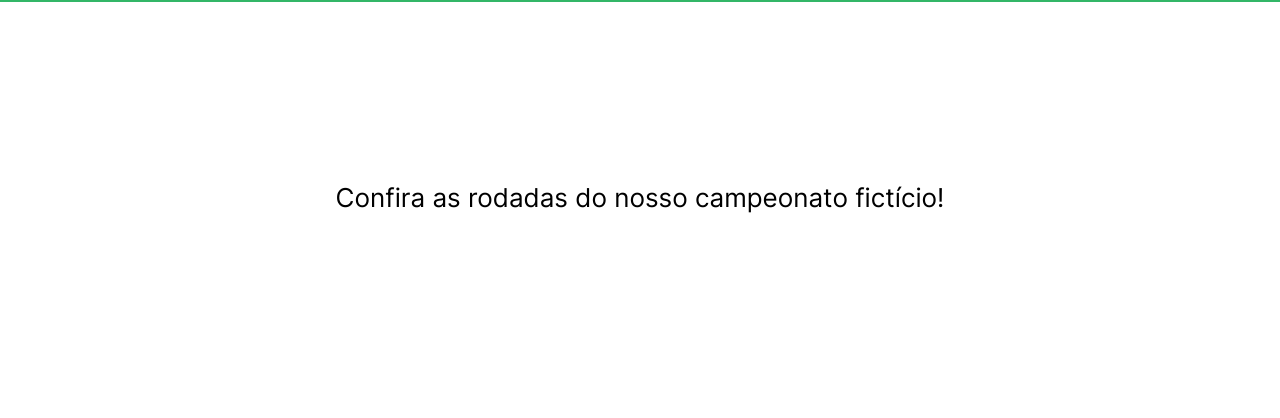
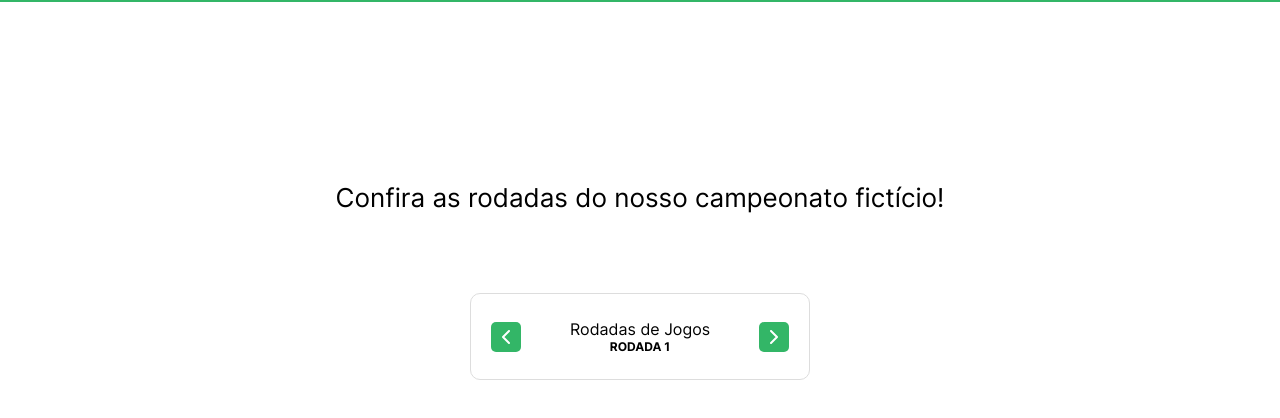
Before and after one commit to vieirasaul/desafio-sevn, a plain HTML site: page index.html in a window 1280 px wide. Shown: the part 72-490 px from the top of the page. Drawn offline with Linux system fonts and the light colour scheme.

Commit message:
feat: add rounds component header

```diff
--- /dev/null
+++ b/assets/css/style.css
@@ -0,0 +1,145 @@
+:root {
+    --green: #33B667;
+    --hover-green: #43895f;
+    --gray: #ddd;
+}
+
+@font-face {
+    font-family: Inter;
+    src: url('../fonts/Inter-Regular.ttf');
+    font-weight: 400;
+}
+
+@font-face {
+    font-family: Inter;
+    src: url('../fonts/Inter-Bold.ttf');
+    font-weight: 700;
+}
+
+@font-face {
+    font-family: Inter;
+    src: url('../fonts/Inter-Black.ttf');
+    font-weight: 900;
+}
+
+* {
+    box-sizing: border-box;
+    margin: 0;
+}
+
+body {
+    font-family: 'Inter', sans-serif;
+}
+
+header {
+    background-color: var(--green);
+    padding: 20px 0;
+}
+
+header h1 {
+    color: #fff;
+    text-align: center;
+    font-size: 18px;
+    font-weight: 900;
+    text-transform: uppercase;
+}
+
+main {
+    padding-top: 40px;
+}
+
+main h2 {
+    font-size: 22px;
+    font-weight: 400;
+    text-align: center;
+}
+
+.container {
+    margin: 0 auto;
+    padding: 0 20px;
+    display: flex;
+    flex-direction: column;
+    align-items: center;
+}
+
+.rounds {
+    margin-top: 50px;
+    border-radius: 10px;
+    border: 1px solid var(--gray);
+    width: 280px;
+    display: flex;
+    justify-content: center;
+    padding: 25px 20px;
+}
+
+.slider-header {
+    display: flex;
+    justify-content: space-between;
+    align-items: center;
+    width: 100%;
+}
+
+.slider-header .navigation {
+    background-color: var(--green);
+    width: 30px;
+    height: 30px;
+    border-radius: 5px;
+    display: flex;
+    align-items: center;
+    justify-content: center;
+    transition: background-color ease .3s;
+    border: none;
+    cursor: pointer;
+}
+
+.slider-header .navigation:hover {
+    background-color: var(--hover-green);
+}
+
+.slider-header .title {
+    text-align: center;
+}
+
+.slider-header h3 {
+    font-size: 16px;
+    font-weight: 400;
+}
+
+.slider-header h4 {
+    font-size: 12px;
+    font-weight: 700;
+    text-transform: uppercase;
+}
+
+.navigation.prev img{
+    transform: scaleX(-1);
+}
+
+@media (min-width: 768px) {
+    header {
+        padding: 24px 0;
+    }
+
+    header h1 {
+        font-size: 22px;
+    }
+
+    main {
+        padding-top: 180px;
+    }
+
+    main h2 {
+        font-size: 26px;
+    }
+
+    .container {
+        max-width: 610px;
+        padding: 0;
+    }
+
+    .rounds {
+        margin-top: 80px;
+        width: 340px;
+    }
+
+}
--- a/index.html
+++ b/index.html
@@ -6,7 +6,7 @@
         <meta http-equiv="X-UA-Compatible" content="ie=edge">
         <title>Sevn Esportes</title>
         <link rel="icon" href="favicon.jpg">
-        <link rel="stylesheet" href="style.css">
+        <link rel="stylesheet" href="assets/css/style.css">
     </head>
     <body>
         <header>
@@ -15,6 +15,16 @@
         <main>
             <div class="container">
                 <h2>Confira as rodadas do nosso campeonato fictício!</h2>
+                <section class="rounds">
+                    <div class="slider-header">
+                        <button type="button" class="navigation prev"><img src="assets/img/arrow.svg" alt="previous navigation button"></button>
+                        <div class="title">
+                            <h3>Rodadas de Jogos</h3>
+                            <h4>Rodada <span id="round-number">1</span></h4>
+                        </div>
+                        <button type="button" class="navigation next"><img src="assets/img/arrow.svg" alt="next navigation button"></button>
+                    </div>
+                </section>
             </div>
         </main>
     </body>
--- a/style.css
+++ /dev/null
@@ -1,81 +0,0 @@
-:root {
-    --green: #33B667;
-}
-
-@font-face {
-    font-family: Inter;
-    src: url('/fonts/Inter-Regular.ttf');
-    font-weight: 400;
-}
-
-@font-face {
-    font-family: Inter;
-    src: url('/fonts/Inter-Bold.ttf');
-    font-weight: 700;
-}
-
-@font-face {
-    font-family: Inter;
-    src: url('/fonts/Inter-Black.ttf');
-    font-weight: 900;
-}
-
-* {
-    box-sizing: border-box;
-    margin: 0;
-}
-
-body {
-    font-family: 'Inter', sans-serif;
-}
-
-header {
-    background-color: var(--green);
-    padding: 20px 0;
-}
-
-header h1 {
-    color: #fff;
-    text-align: center;
-    font-size: 18px;
-    font-weight: 900;
-    text-transform: uppercase;
-}
-
-main {
-    padding-top: 40px;
-}
-
-main h2 {
-    font-size: 22px;
-    font-weight: 400;
-    text-align: center;
-}
-
-.container {
-    margin: 0 auto;
-    padding: 0 20px;
-}
-
-@media (min-width: 768px) {
-    header {
-        padding: 24px 0;
-    }
-
-    header h1 {
-        font-size: 22px;
-    }
-
-    main {
-        padding-top: 180px;
-    }
-
-    main h2 {
-        font-size: 26px;
-    }
-
-    .container {
-        max-width: 610px;
-        padding: 0;
-    }
-}
```
Also changed, not shown: assets/fonts/Inter-Black.ttf (renamed from fonts/Inter-Black.ttf), assets/fonts/Inter-Bold.ttf (renamed from fonts/Inter-Bold.ttf), assets/fonts/Inter-Regular.ttf (renamed from fonts/Inter-Regular.ttf), assets/img/arrow.svg (added).
